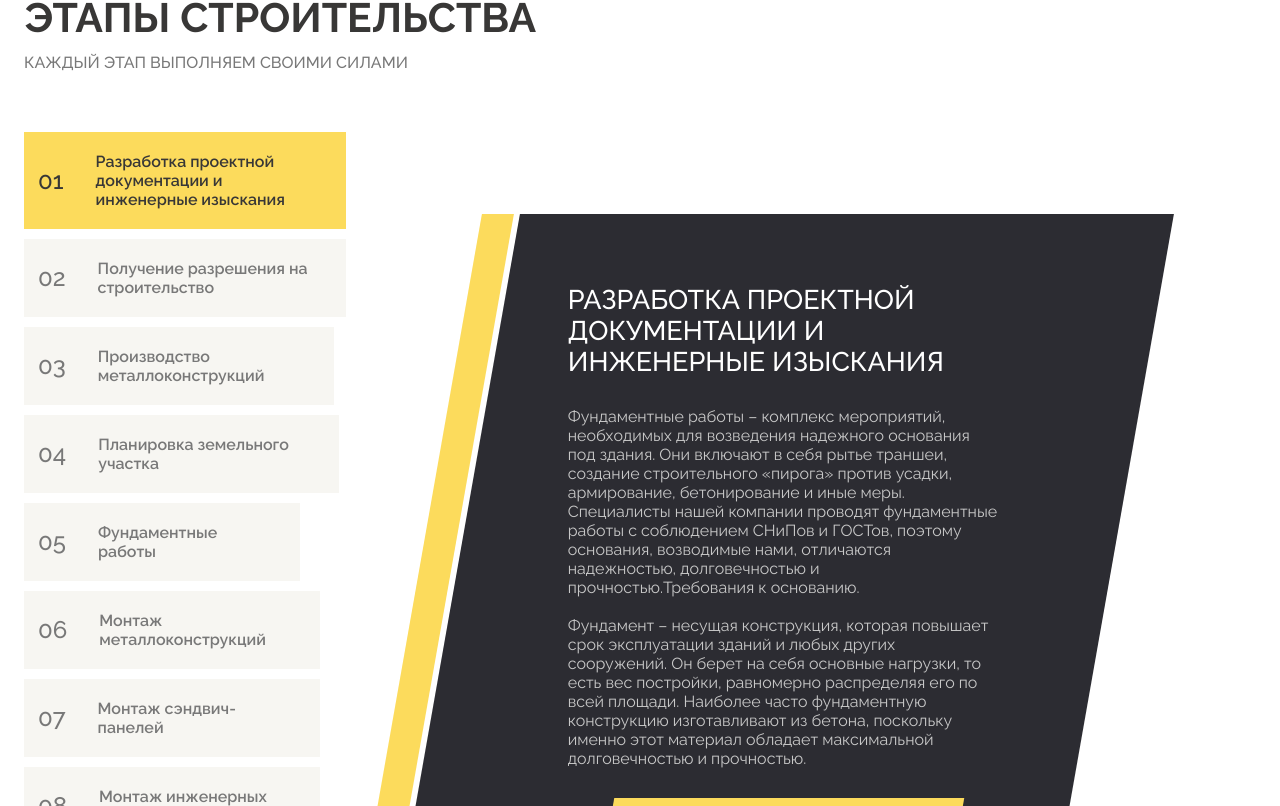
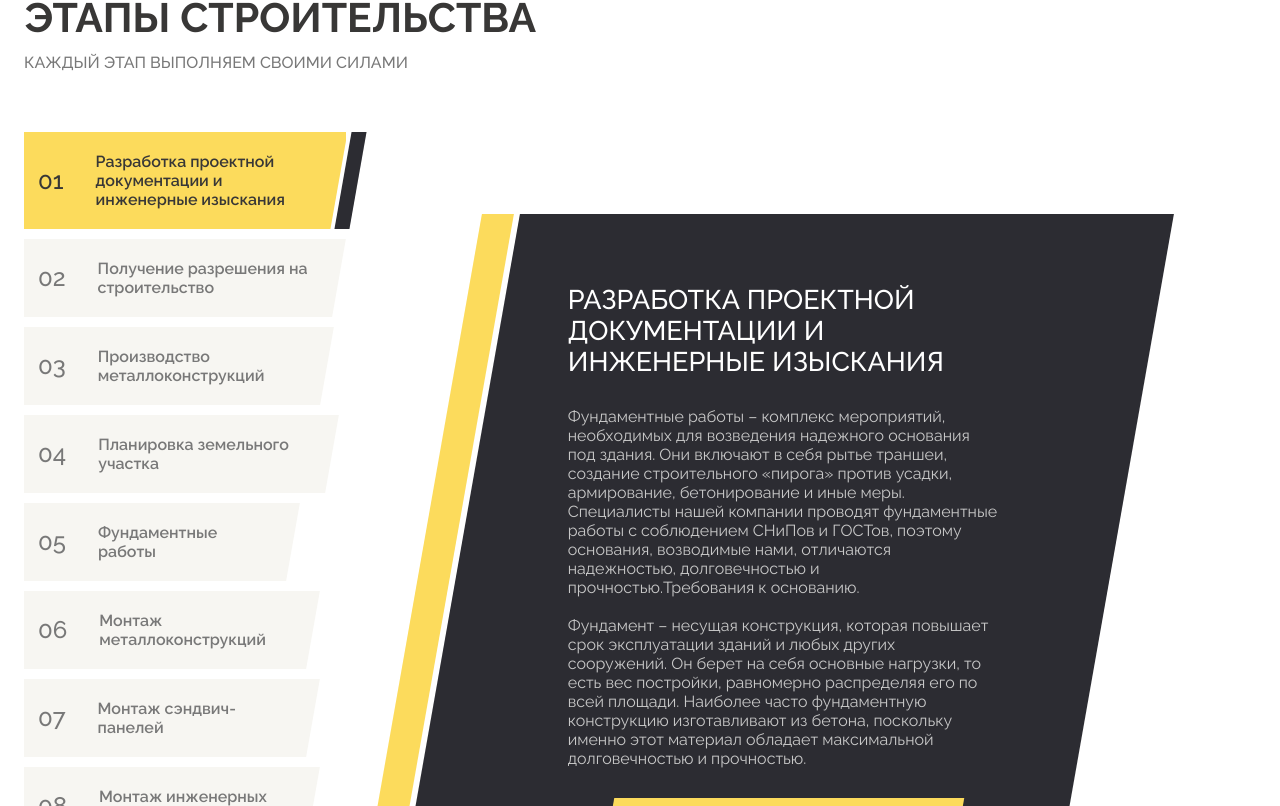
Before and after one commit to VladimirrAndreevich/hutec, a React (Vite) app: page / in a window 1280 px wide. Shown: the part 1334-2140 px from the top of the page. Built offline with nearby package versions, Linux system fonts and the light colour scheme.

Commit message:
style: change corners of desktop items

```diff
--- a/src/sections/ConstructionStagesSection.jsx
+++ b/src/sections/ConstructionStagesSection.jsx
@@ -143,7 +143,13 @@ const DesktopList = styled("ul")(() => ({
   rowGap: 10,
 }));
 
-const MobileItem = styled("li")(() => ({}));
+const MobileItem = styled("li")(() => ({
+  "--offset-skey-x": "354deg",
+
+  "@media (min-width: 1200px)": {
+    "--offset-skey-x": "350deg",
+  },
+}));
 
 const MobileItemWrapper = styled("div")(({ isActive, maxWidth }) => ({
   display: "flex",
@@ -162,9 +168,37 @@ const MobileItemWrapper = styled("div")(({ isActive, maxWidth }) => ({
   transitionTimingFunction: "ease",
 
   "@media (min-width: 992px)": {
+    position: "relative",
     columnGap: 32,
     paddingRight: 32,
     maxWidth: maxWidth ? maxWidth : 300,
+
+    "&:after": {
+      content: "''",
+      position: "absolute",
+      // display: isActive ? "block" : "none",
+      top: 0,
+      bottom: 0,
+      right: -12,
+      width: 15,
+
+      opacity: isActive ? 1 : 0,
+      transition: `opacity ${duration.standard}ms ease`,
+
+      backgroundColor: "#2C2C32",
+      transform: "skewX(var(--offset-skey-x))",
+    },
+    "&:before": {
+      content: "''",
+      position: "absolute",
+      top: 0,
+      bottom: 0,
+      right: -8,
+      width: 15,
+
+      backgroundColor: "#ffffff",
+      transform: "skewX(var(--offset-skey-x))",
+    },
   },
 }));
 
@@ -354,7 +388,6 @@ const ConstructionStagesSection = () => {
       <DesktopList>
         {STAGES.map((stage) => {
           const isActiveItem = stage.id === activeItem;
-          console.log(stage.id);
 
           return (
             <MobileItem key={stage.id}>
```
